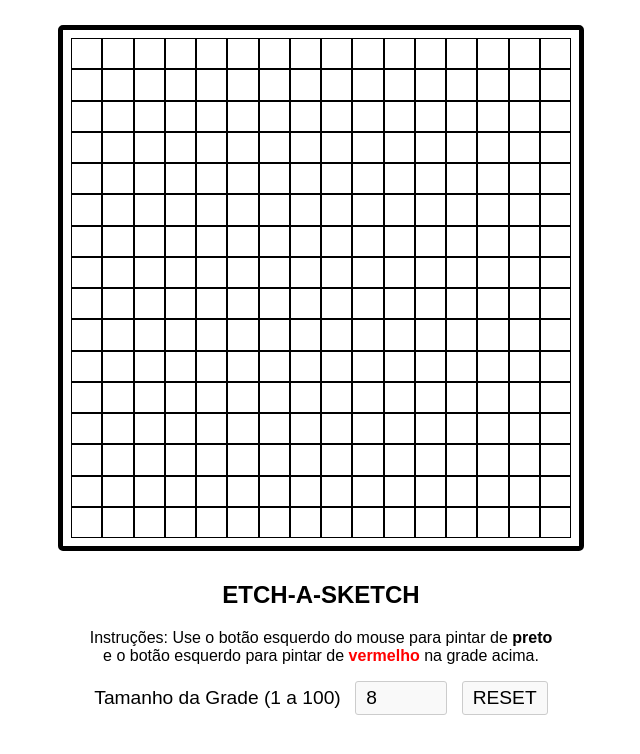
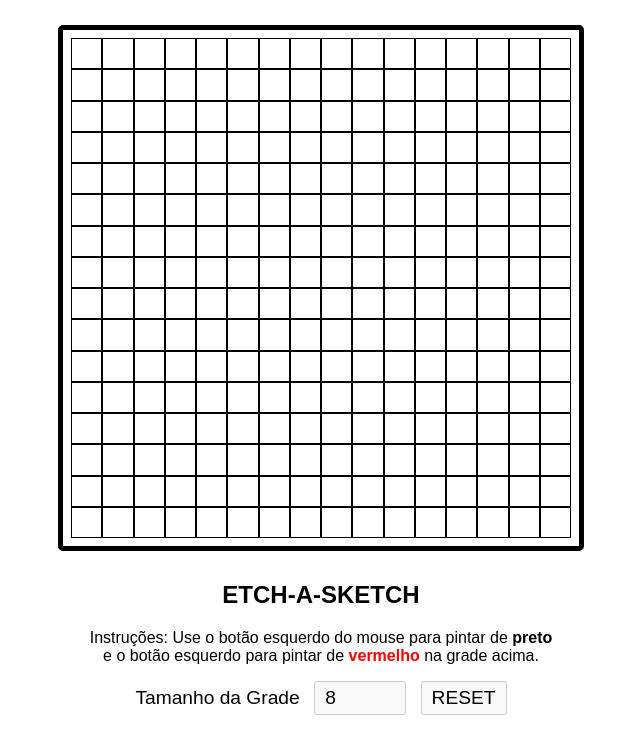
Before and after one commit to RobsonCardozo/Etch-A-Sketch, a plain HTML site: page index.html in a window 1280 px wide. Shown: the whole page, without its empty margins (319-959 px from the left). Drawn offline with Linux system fonts and the light colour scheme.

Commit message:
littles fixes

```diff
--- a/index.html
+++ b/index.html
@@ -15,9 +15,11 @@
   </div>
   <div class="page">
     <h2>ETCH-A-SKETCH</h2>
-    <p>Instruções: Use o botão esquerdo do mouse para pintar de <strong>preto</strong><br>e o botão esquerdo para pintar de <strong><span style="color: red;">vermelho</span></strong> na grade acima.</p>
+    <p>Instruções: Use o botão esquerdo do mouse para pintar de <strong>preto</strong><br>
+      e o botão esquerdo para pintar de <strong><span style="color: red;">vermelho</span>
+    </strong> na grade acima.</p>
 
-<label for="quantity">Tamanho da Grade (1 a 100)</label>
+<label for="quantity">Tamanho da Grade</label>
 <input type="number" id="quantity" name="quantity" min="1" max="64" value="8"/>
 
 <button class="reset">RESET</button>
```
